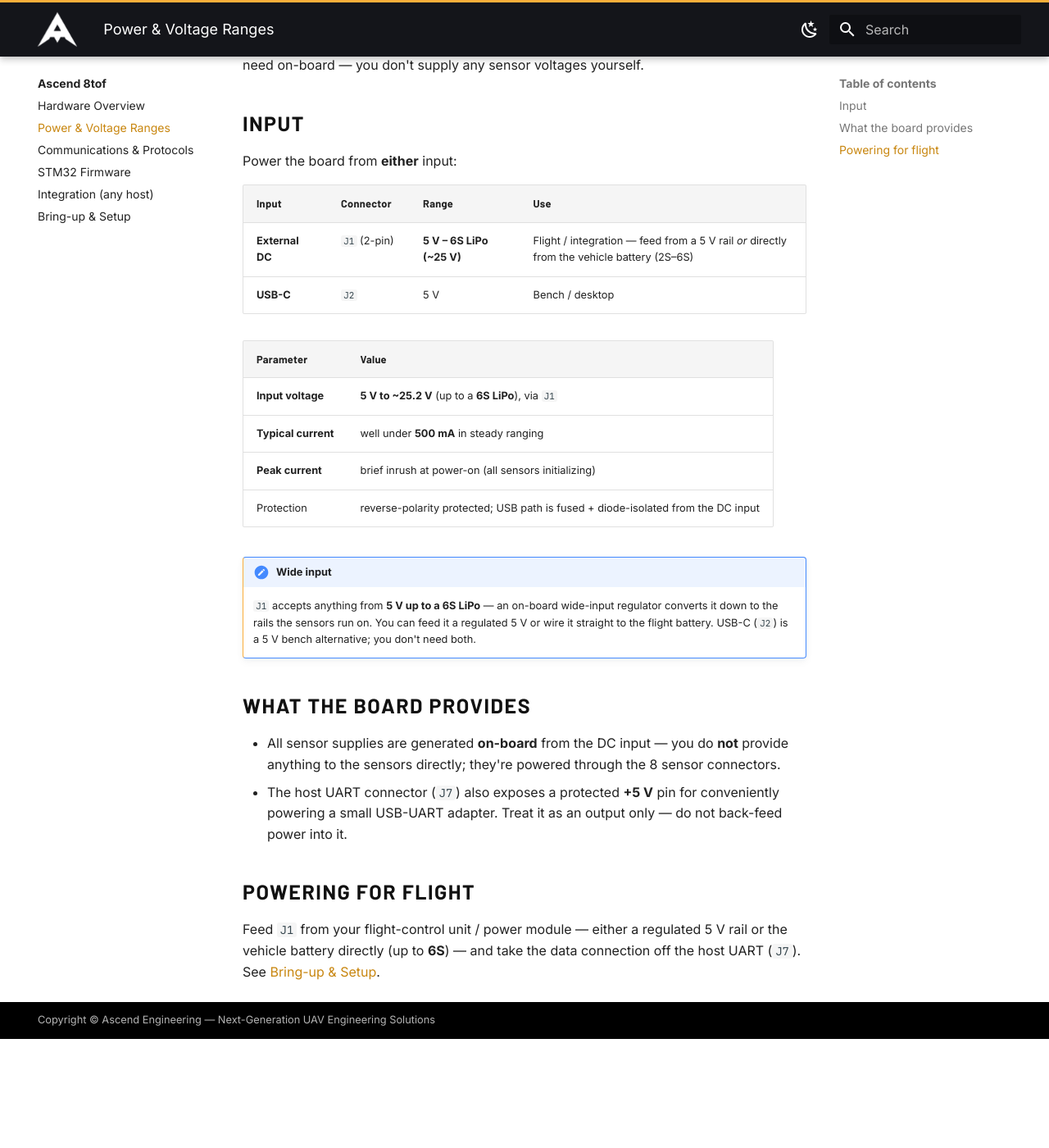
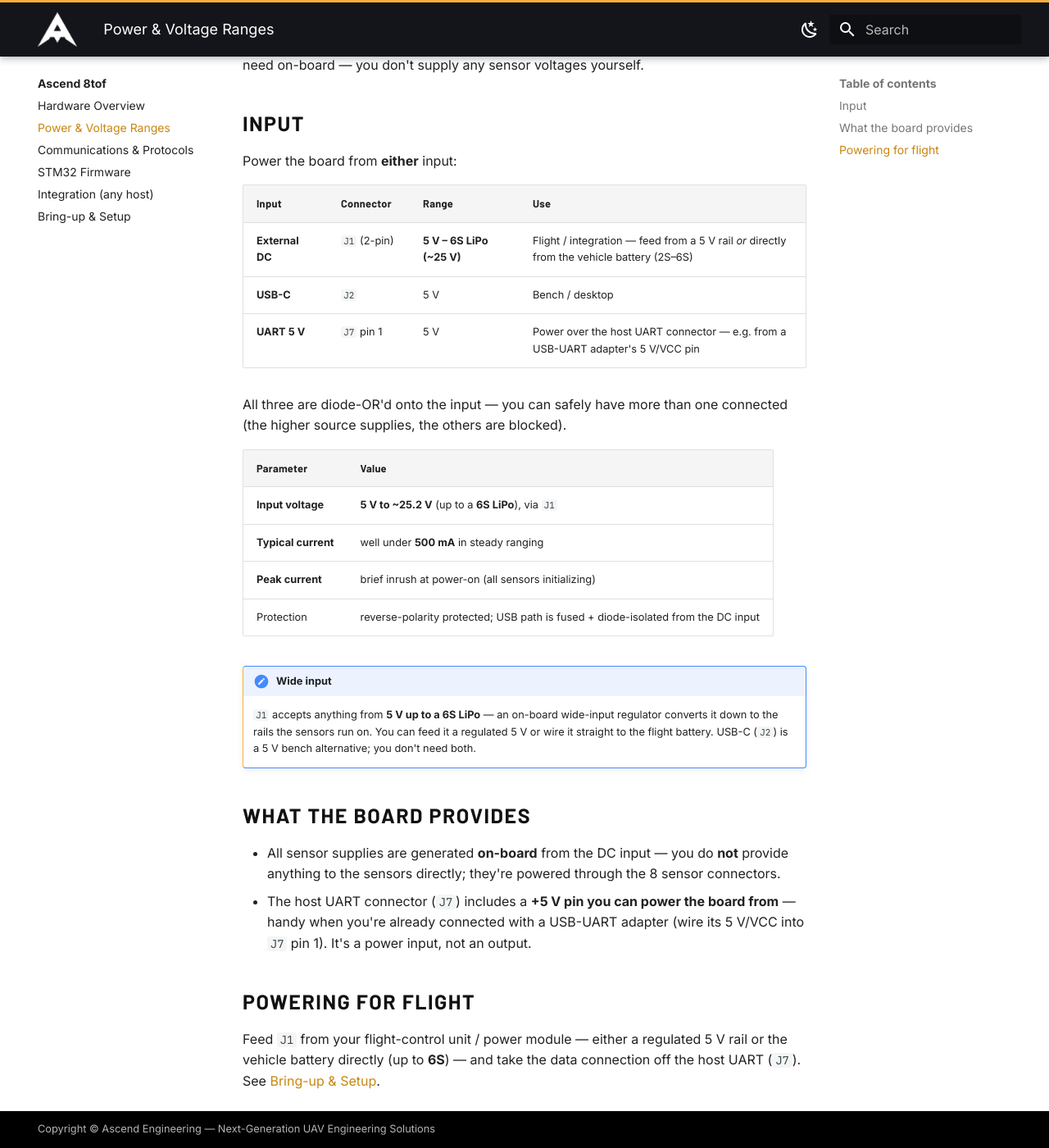
Before and after one commit to AscendEngineering/ascend-documentation, an MkDocs documentation site: the page built from docs/ascend-8tof/02-power.md, in a window 1280 px wide and 1400 px high, scrolled down 215 px. Shown: the whole window at 82% size. Built offline with MkDocs 1.6.1 and Material for MkDocs 9.7.7, drawn with Linux system fonts in a browser that asks for light colours; before the commit the page ends 1482 px from its top, so only the background shows below that.

Commit message:
Document powering the board via the UART 5V pin (J7 pin 1)
J7 pin 1 is a 5V power INPUT (diode-OR'd onto VIN via D3), not an output —
correct the earlier 'output/do not back-feed' note. You can power the board
from a USB-UART adapter's 5V. Add it as a third input alongside J1 and USB-C,
note the inputs are diode-OR'd, and mention it in the bring-up guide.

Co-Authored-By: Claude Opus 4.8 (1M context) <noreply@anthropic.com>

```diff
--- a/docs/ascend-8tof/02-power.md
+++ b/docs/ascend-8tof/02-power.md
@@ -11,6 +11,10 @@ Power the board from **either** input:
 |-------|-----------|-------|-----|
 | **External DC** | `J1` (2-pin) | **5 V – 6S LiPo (~25 V)** | Flight / integration — feed from a 5 V rail *or* directly from the vehicle battery (2S–6S) |
 | **USB-C** | `J2` | 5 V | Bench / desktop |
+| **UART 5 V** | `J7` pin 1 | 5 V | Power over the host UART connector — e.g. from a USB-UART adapter's 5 V/VCC pin |
+
+All three are diode-OR'd onto the input — you can safely have more than one
+connected (the higher source supplies, the others are blocked).
 
 | Parameter | Value |
 |-----------|-------|
@@ -30,9 +34,9 @@ Power the board from **either** input:
 - All sensor supplies are generated **on-board** from the DC input — you do
   **not** provide anything to the sensors directly; they're powered through the 8
   sensor connectors.
-- The host UART connector (`J7`) also exposes a protected **+5 V** pin for
-  conveniently powering a small USB-UART adapter. Treat it as an output only —
-  do not back-feed power into it.
+- The host UART connector (`J7`) includes a **+5 V pin you can power the board
+  from** — handy when you're already connected with a USB-UART adapter (wire its
+  5 V/VCC into `J7` pin 1). It's a power input, not an output.
 
 ## Powering for flight
 
```
Also changed, not shown: docs/ascend-8tof/01-hardware.md (+1 -1 lines), docs/ascend-8tof/06-bringup-setup.md (+3 -2 lines).
